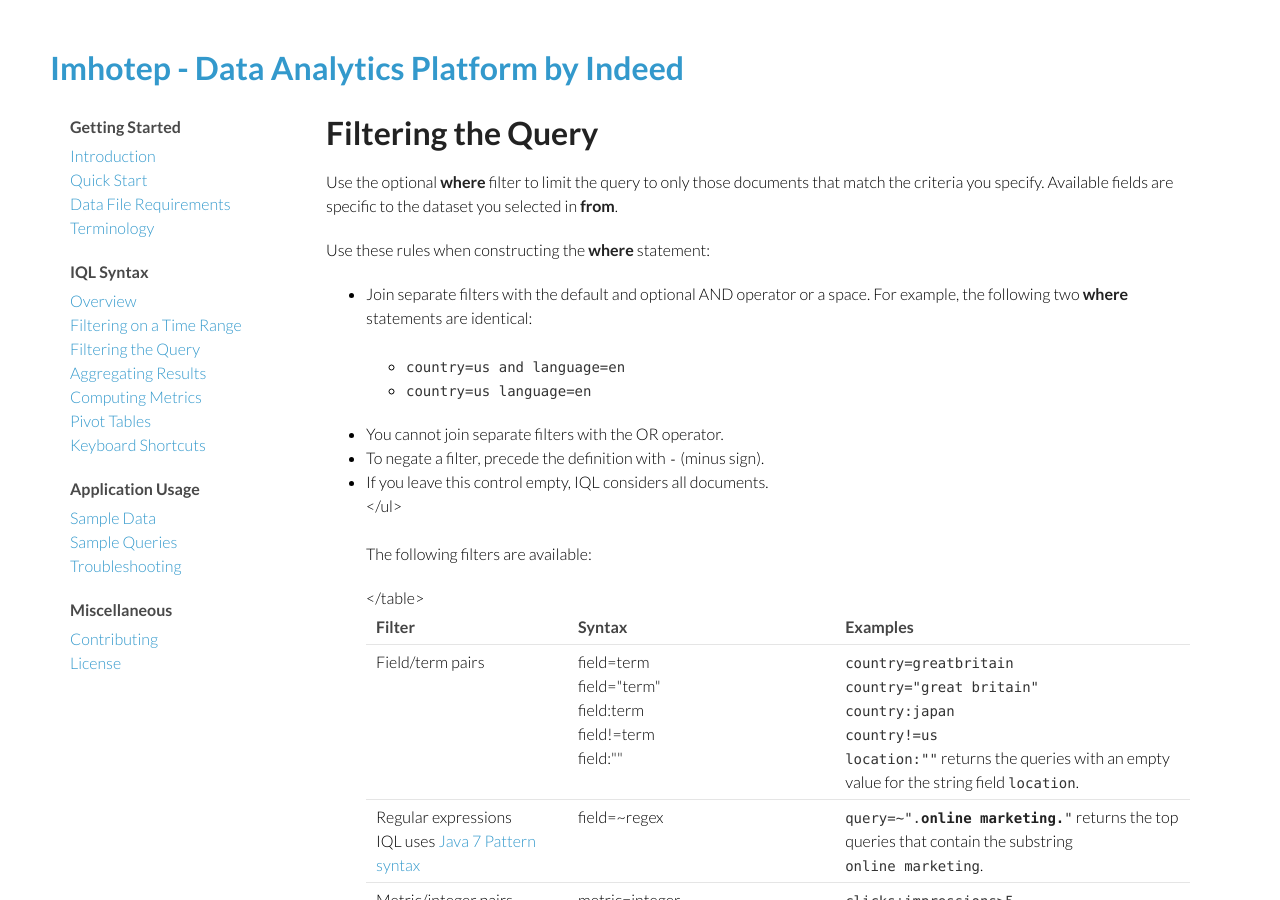
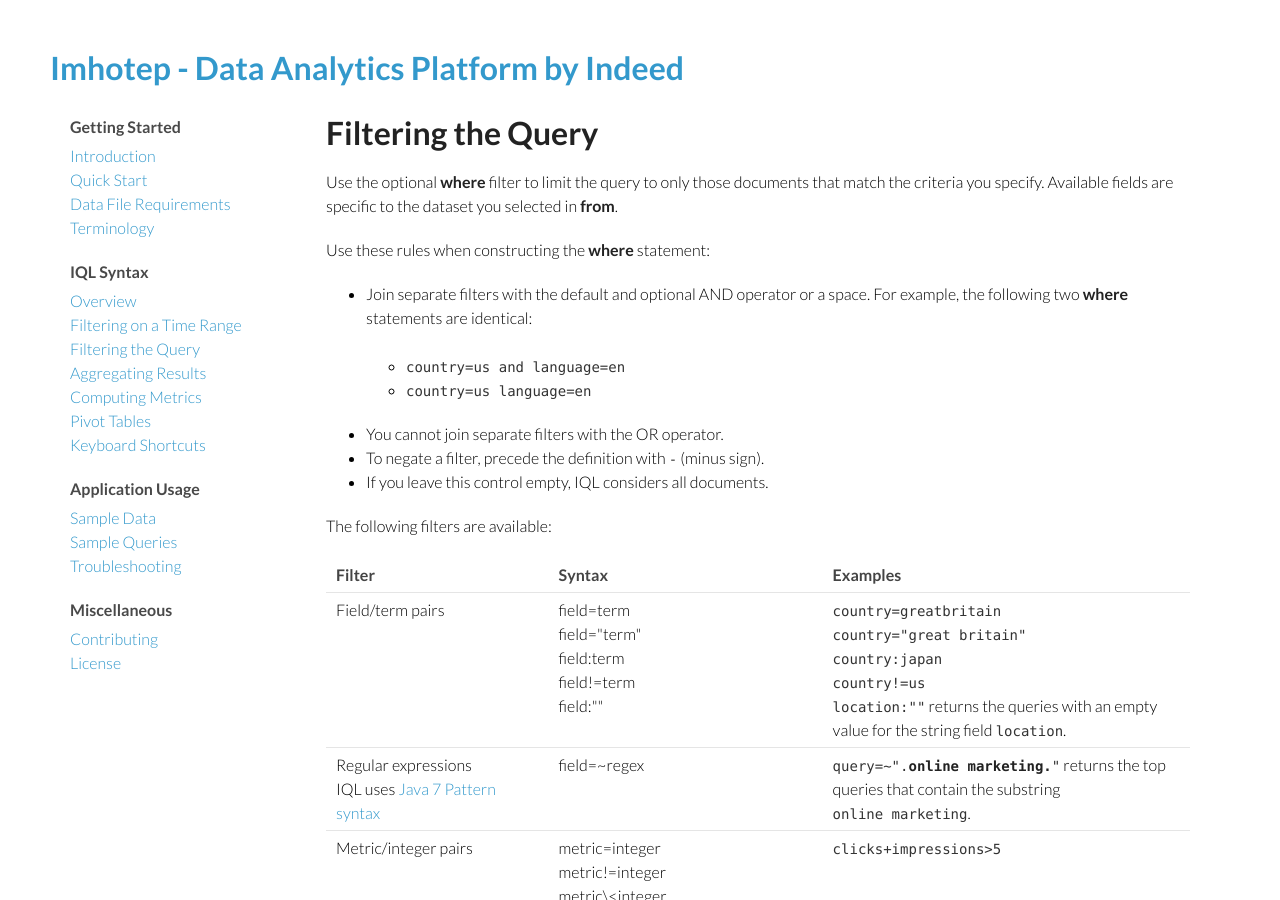
Before and after one commit to indeedeng/imhotep, a Jekyll site: the page built from docs/filtering.md, in a window 1280 px wide and 900 px high. Built offline with Jekyll 4.4.1, drawn with Linux system fonts in a browser that asks for light colours; Markdown is read by kramdown in place of the engine named in the settings.

Commit message:
fixing typo
Fixing typo with </table> tag.

```diff
--- a/docs/filtering.md
+++ b/docs/filtering.md
@@ -9,15 +9,18 @@
 Use these rules when constructing the <strong>where</strong> statement:
 
 <ul>
-<li>Join separate filters with the default and optional AND operator or a space. For example, the following two <strong>where</strong> statements are identical:<br><br><ul>
-  <li><code>country=us and language=en</code></li>
-  <li><code>country=us language=en</code></li></ul>
-<li>You cannot join separate filters with the OR operator.</li>
-<li>To negate a filter, precede the definition with <code>-</code> (minus sign).</li>
-<li>If you leave this control empty, IQL considers all documents.</li></ul><br><br>
+  <li>Join separate filters with the default and optional AND operator or a space. For example, the following two <strong>where</strong> statements are identical: <br><br>
+    <ul>
+      <li><code>country=us and language=en</code></li>
+      <li><code>country=us language=en</code></li>
+    </ul>
+  </li>
+  <li>You cannot join separate filters with the OR operator.</li>
+  <li>To negate a filter, precede the definition with <code>-</code> (minus sign).</li>
+  <li>If you leave this control empty, IQL considers all documents.</li>
+</ul>
 
 <p>The following filters are available:</p>
-
 <table>
   <tr>
   <th>Filter</th>
@@ -45,14 +48,13 @@
     <td><code>country in (greatbritain,france)</code><br><code>country in ("great britain",france)</code><br><code>country not in (canada,us,germany)</code></td>
   </tr>
   <tr>
-  	<td>To construct the following two filters, you must use the lucene() function:<ul>
-  	<li>a logical OR of conditions on different fields</li>
-        <li>filter by a range of strings like <code>field:[a TO b]</code></li>
-        </ul></td>
+  	<td>To construct the following two filters, you must use the lucene() function:
+    <ul><li>a logical OR of conditions on different fields</li>
+        <li>filter by a range of strings like <code>field:[a TO b]</code></li></ul></td>
         <td>lucene("luceneQueryStr")</td>
         <td><code>lucene("(-resultA:0) OR (-resultB:0)")</code> returns the number of documents in the dataset that result in at least one <code>resultA</code> or one <code>resultB</code>.</td>
 
-   <tr>
+   </tr><tr>
     <td>The sample() function allows you to retain a portion of the documents. The sampling denominator is 100 if you don't specify a value. <br><br>By default, rerunning the query retrieves a different set of documents. Provide a consistent value for the randomSeed parameter to retrieve the same documents when you rerun the query.</td>
     <td>sample(field, samplingRatioNumerator, [samplingRatioDenominator=100])<br><br>sample(field, samplingRatioNumerator, [samplingRatioDenominator=100], [randomSeed])</td>
     <td><code>sample(accountid, 1)</code> returns 1% of account IDs.<br> <code>sample(accountid, 1, 1000)</code> returns .1% of account IDs.</td>
```
Also changed, not shown: other parts of docs/filtering.md (+2 -2 lines).
